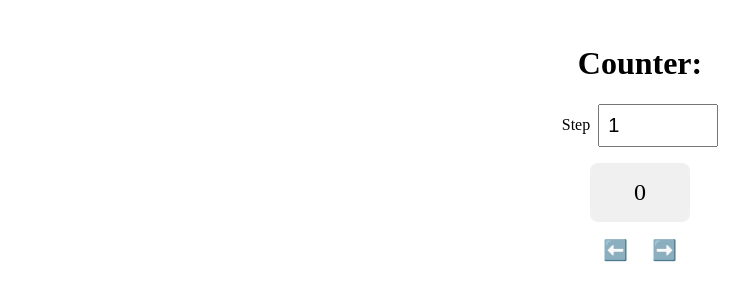
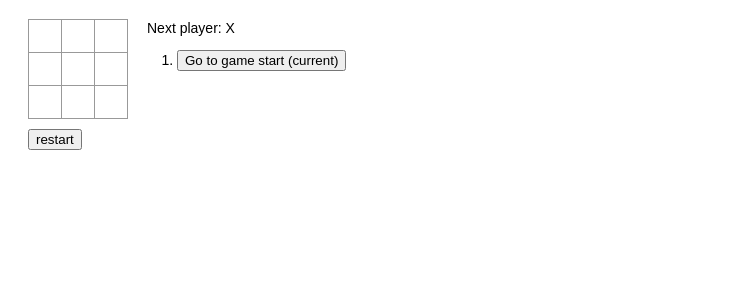
Before and after one commit to homayunmmdy/Epic-React, a React (Vite) app: page / in a window 1280 px wide. Shown: the top 300 px of the page, without its empty margins (0-753 px from the left). Built offline with nearby package versions, Linux system fonts and the light colour scheme.

Commit message:
update the Tictac with useReducer

```diff
--- a/src/App.tsx
+++ b/src/App.tsx
@@ -1,9 +1,10 @@
 import CounterSec from "./Counter/CounterSec";
+import TicTacToe from "./TicTacToe/TicTacToe";
 
 const App = () => {
   return (
     <>
-      <CounterSec />
+      <TicTacToe />
     </>
   );
 };
--- a/src/TicTacToe/TicTacToe.tsx
+++ b/src/TicTacToe/TicTacToe.tsx
@@ -1,4 +1,4 @@
-import { useEffect, useState } from "react";
+import { useEffect, useReducer } from "react";
 import {
   calculateNextValue,
   calculateStatus,
@@ -13,18 +13,18 @@ function Board({
   squares,
   onClick,
 }: {
-	squares: Squares
-	onClick: (index: number) => void
+  squares: Squares;
+  onClick: (index: number) => void;
 }) {
   function renderSquare(i: number) {
-		const value = squares[i]
-		const label = value ? `square ${i}, ${value}` : `square ${i} empty`
+    const value = squares[i];
+    const label = value ? `square ${i}, ${value}` : `square ${i} empty`;
 
     return (
       <button className="square" onClick={() => onClick(i)} aria-label={label}>
         {squares[i]}
       </button>
-		)
+    );
   }
 
   return (
@@ -45,74 +45,112 @@ function Board({
         {renderSquare(8)}
       </div>
     </div>
-	)
+  );
 }
 
 const defaultState: GameState = {
   history: [Array(9).fill(null)],
   currentStep: 0,
-}
+};
 
-const localStorageKey = 'tic-tac-toe'
-const TicTacToe = () => {
-  const [state, setState] = useState<GameState>(() => {
-		let localStorageValue
+const localStorageKey = "tic-tac-toe";
+
+function getInitialGameState() {
+  let localStorageValue;
   try {
     localStorageValue = JSON.parse(
-				window.localStorage.getItem(localStorageKey) ?? 'null',
-			)
+      window.localStorage.getItem(localStorageKey) ?? "null"
+    );
   } catch {
     // something is wrong in localStorage, so don't use it
   }
-		return isValidGameState(localStorageValue)
-			? localStorageValue
-			: defaultState
-	})
-	const currentSquares = state.history[state.currentStep]
+  return isValidGameState(localStorageValue) ? localStorageValue : defaultState;
+}
 
-	const winner = calculateWinner(currentSquares)
-	const nextValue = calculateNextValue(currentSquares)
-	const status = calculateStatus(winner, currentSquares, nextValue)
+type GameAction =
+  | { type: "SELECT_SQUARE"; index: number }
+  | { type: "SELECT_STEP"; step: number }
+  | { type: "RESTART" };
 
-	useEffect(() => {
-		window.localStorage.setItem(localStorageKey, JSON.stringify(state))
-	}, [state])
+function gameStateReducer(state: GameState, action: GameAction) {
+  switch (action.type) {
+    case "SELECT_SQUARE": {
+      const { currentStep, history } = state;
+      const newHistory = history.slice(0, currentStep + 1);
+      const currentSquares = history[currentStep];
+      const winner = calculateWinner(currentSquares);
 
-	function selectSquare(index: number) {
-		if (winner || currentSquares[index]) return
+      if (winner || currentSquares[action.index]) return state;
 
-		setState(previousState => {
-			const { currentStep, history } = previousState
-			const newHistory = history.slice(0, currentStep + 1)
-			const squares = history[currentStep].with(index, nextValue)
+      const squares = currentSquares.with(
+        action.index,
+        calculateNextValue(history[currentStep])
+      );
 
       return {
         history: [...newHistory, squares],
         currentStep: newHistory.length,
+      };
     }
-		})
+    case "SELECT_STEP": {
+      return { ...state, currentStep: action.step };
+    }
+    case "RESTART": {
+      return defaultState;
+    }
+    default:
+      throw new Error(`Unhandled action type: ${action}`);
+  }
+}
+
+const TicTacToe = () => {
+  const [state, dispatch] = useReducer(
+    gameStateReducer,
+    null,
+    getInitialGameState
+  );
+
+  const currentSquares = state.history[state.currentStep];
+
+  const winner = calculateWinner(currentSquares);
+  const nextValue = calculateNextValue(currentSquares);
+  const status = calculateStatus(winner, currentSquares, nextValue);
+
+  useEffect(() => {
+    window.localStorage.setItem(localStorageKey, JSON.stringify(state));
+  }, [state]);
+
+  function selectSquare(index: number) {
+    dispatch({ type: "SELECT_SQUARE", index });
   }
 
   function restart() {
-		setState(defaultState)
+    dispatch({ type: "RESTART" });
   }
 
   const moves = state.history.map((_stepSquares, step) => {
-		const desc = step ? `Go to move number ${step}` : 'Go to game start'
-		const isCurrentStep = step === state.currentStep
+    const desc = step ? `Go to move number ${step}` : "Go to game start";
+    const isCurrentStep = step === state.currentStep;
+    const label = isCurrentStep ? `${desc} (current)` : desc;
+    // NOTE: the "step" is actually the "index" which normally you don't want to
+    // use as the "key" prop. However, in this case, the index is effectively
+    // the "id" of the step in history, so it is correct.
     return (
       <li key={step}>
         <button
           onClick={() =>
-						setState(previousState => ({ ...previousState, currentStep: step }))
+            // setState(previousState => ({ ...previousState, currentStep: step }))
+            dispatch({ type: "SELECT_STEP", step })
           }
-					disabled={isCurrentStep}
+          aria-disabled={isCurrentStep}
+          aria-label={label}
+          aria-current={isCurrentStep ? "step" : undefined}
         >
-					{desc} {isCurrentStep ? '(current)' : null}
+          {desc} {isCurrentStep ? "(current)" : null}
         </button>
       </li>
-		)
-	})
+    );
+  });
 
   return (
     <div className="game">
@@ -127,7 +165,7 @@ const TicTacToe = () => {
         <ol>{moves}</ol>
       </div>
     </div>
-	)
+  );
 };
 
 export default TicTacToe;
```
Lines whose indentation alone changed are shown as unchanged.
